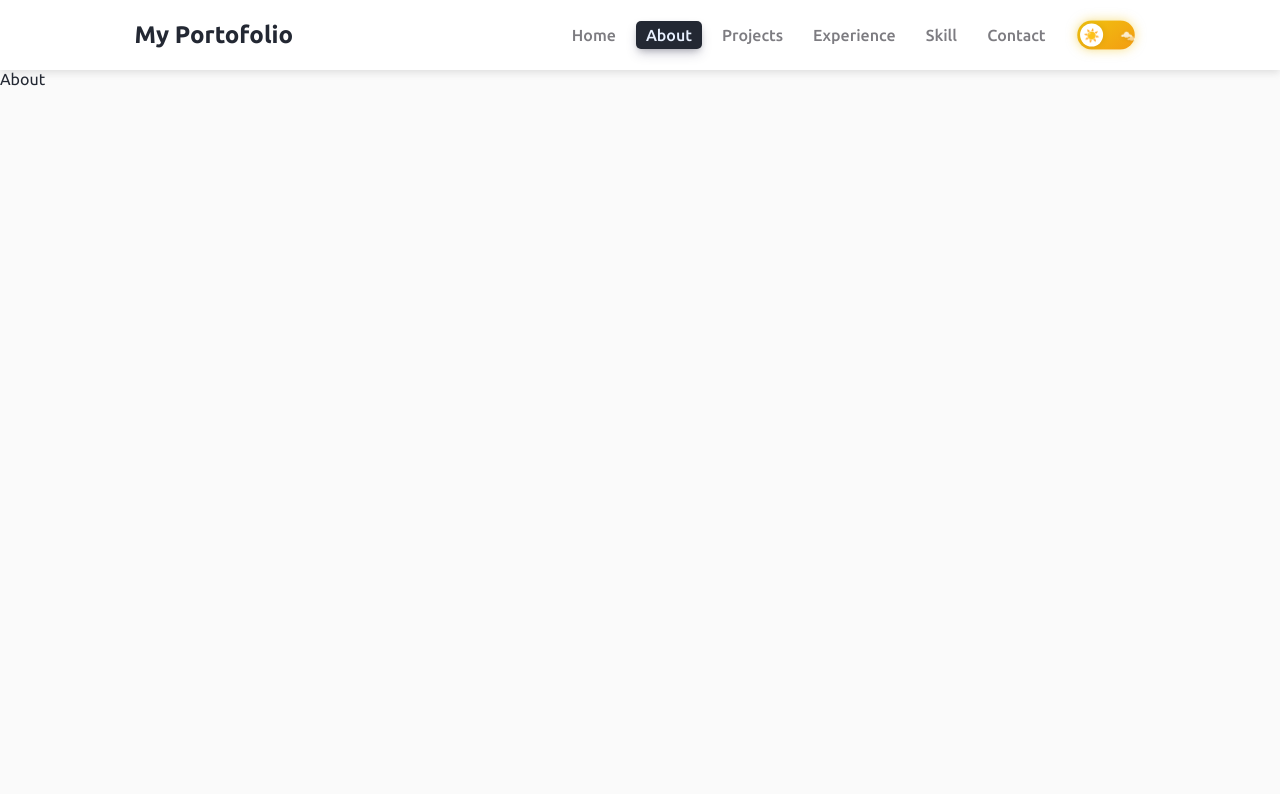
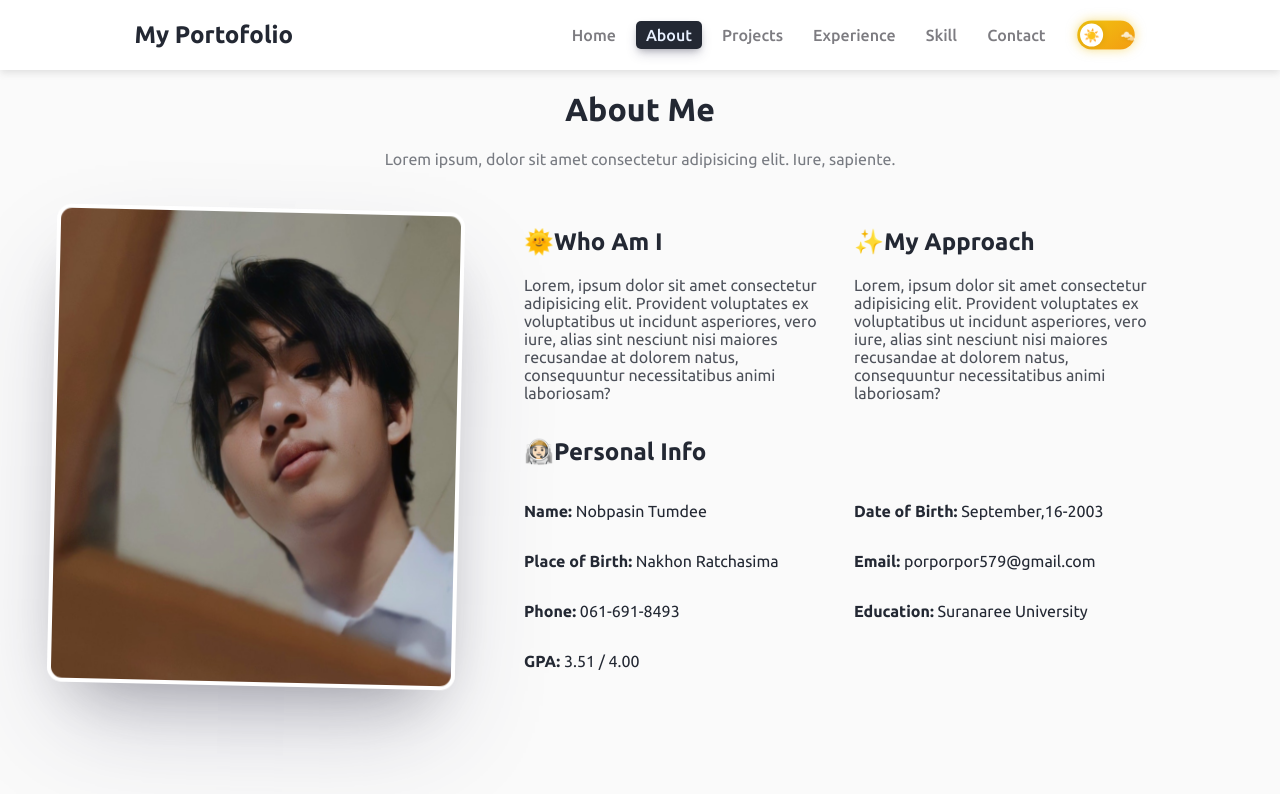
Before and after one commit to NobpasinTumdee/MyPortfolio, a React (Vite) app in the folder Portfolio/: page /about in a window 1280 px wide. Shown: the top 794 px of the page. Built offline with nearby package versions, Linux system fonts and the light colour scheme.

Commit message:
Add styled About page with personal info and animations
Implemented a new About page featuring personal information, a profile image, and animated sections using AOS. Added About.css for custom styling and imported a new profile image. Updated root.css to hide scrollbars for a cleaner UI.

```diff
--- a/Portfolio/src/Page/About.tsx
+++ b/Portfolio/src/Page/About.tsx
@@ -1,8 +1,53 @@
+import { useEffect } from 'react';
+import me from '../assets/me2.jpg';
+import '../Style/About.css'
+import Aos from 'aos';
+import 'aos/dist/aos.css';
 
 const About = () => {
+  useEffect(() => {
+    Aos.init({
+      duration: 1000,
+      once: true,
+    });
+  }, []);
   return (
     <>
-      About
+      <div style={{ textAlign: 'center' }}>
+        <h1 data-aos="fade-down">About Me</h1>
+        <p data-aos="fade-up" data-aos-duration="1100" style={{ opacity: '0.6' }}>Lorem ipsum, dolor sit amet consectetur adipisicing elit. Iure, sapiente.</p>
+      </div>
+      <div className='about-main'>
+        <img data-aos="fade-right" data-aos-duration="1800" className='picture' src={me} alt="" />
+        <div className='info'>
+          <div className='info1'>
+            <div style={{ width: '50%', textWrap: 'wrap' }}>
+              <h2 data-aos="fade-down">🌞Who Am I</h2>
+              <p data-aos="fade-down" data-aos-duration="1200" style={{ opacity: '0.8' }}>Lorem, ipsum dolor sit amet consectetur adipisicing elit. Provident voluptates ex voluptatibus ut incidunt asperiores, vero iure, alias sint nesciunt nisi maiores recusandae at dolorem natus, consequuntur necessitatibus animi laboriosam?</p>
+            </div>
+            <div style={{ width: '50%', textWrap: 'wrap' }}>
+              <h2 data-aos="fade-down">✨My Approach</h2>
+              <p data-aos="fade-down" data-aos-duration="1200" style={{ opacity: '0.8' }}>Lorem, ipsum dolor sit amet consectetur adipisicing elit. Provident voluptates ex voluptatibus ut incidunt asperiores, vero iure, alias sint nesciunt nisi maiores recusandae at dolorem natus, consequuntur necessitatibus animi laboriosam?</p>
+            </div>
+          </div>
+          <h2 data-aos="fade-down">👩🏻‍🚀Personal Info</h2>
+          <div className='info1'>
+            <p className='personal-info' data-aos="fade-right" data-aos-duration="1200"><span style={{ fontWeight: '600' }}>Name:</span> Nobpasin Tumdee</p>
+            <p className='personal-info' data-aos="fade-left" data-aos-duration="1200"><span style={{ fontWeight: '600' }}>Date of Birth:</span> September,16-2003</p>
+          </div>
+          <div className='info1'>
+            <p className='personal-info' data-aos="fade-right" data-aos-duration="1200"><span style={{ fontWeight: '600' }}>Place of Birth:</span> Nakhon Ratchasima</p>
+            <p className='personal-info' data-aos="fade-left" data-aos-duration="1200"><span style={{ fontWeight: '600' }}>Email:</span> porporpor579@gmail.com</p>
+          </div>
+          <div className='info1'>
+            <p className='personal-info' data-aos="fade-right" data-aos-duration="1200"><span style={{ fontWeight: '600' }}>Phone:</span> 061-691-8493</p>
+            <p className='personal-info' data-aos="fade-left" data-aos-duration="1200"><span style={{ fontWeight: '600' }}>Education:</span> Suranaree University</p>
+          </div>
+          <div className='info1'>
+            <p className='personal-info' data-aos="fade-right" data-aos-duration="1200"><span style={{ fontWeight: '600' }}>GPA:</span> 3.51 / 4.00</p>
+          </div>
+        </div>
+      </div>
     </>
   )
 }
--- /dev/null
+++ b/Portfolio/src/Style/About.css
@@ -0,0 +1,38 @@
+.about-main {
+    display: flex;
+    justify-content: center;
+    margin: 40px 0 10%;
+}
+
+.picture {
+    max-width: 400px;
+    width: 50%;
+    border: 4px solid var(--body-nav-background);
+    box-shadow: rgba(50, 50, 93, 0.25) 0px 50px 100px -20px, rgba(0, 0, 0, 0.3) 0px 30px 60px -30px;
+    border-radius: 15px;
+    animation: pop 10s ease-in-out infinite;
+}
+
+@keyframes pop {
+    25% {
+        rotate: -4deg;
+    }
+
+    75% {
+        rotate: 4deg;
+    }
+}
+
+.info {
+    margin: 0 5%;
+    width: 50%;
+}
+
+.info1 {
+    display: flex;
+    gap: 20px;
+}
+
+.personal-info {
+    width: 50%;
+}
--- a/Portfolio/src/root.css
+++ b/Portfolio/src/root.css
@@ -26,7 +26,12 @@
     background-color: var(--body-selection-color);
 }
 
-body{
+*::-webkit-scrollbar {
+    display: none;
+    /* For Chrome, Safari, and Opera */
+}
+
+body {
     margin: 0;
     background-color: var(--body-main-background);
     color: var(--body-text-main-color);
```
Also changed, not shown: Portfolio/src/assets/me2.jpg (added).
